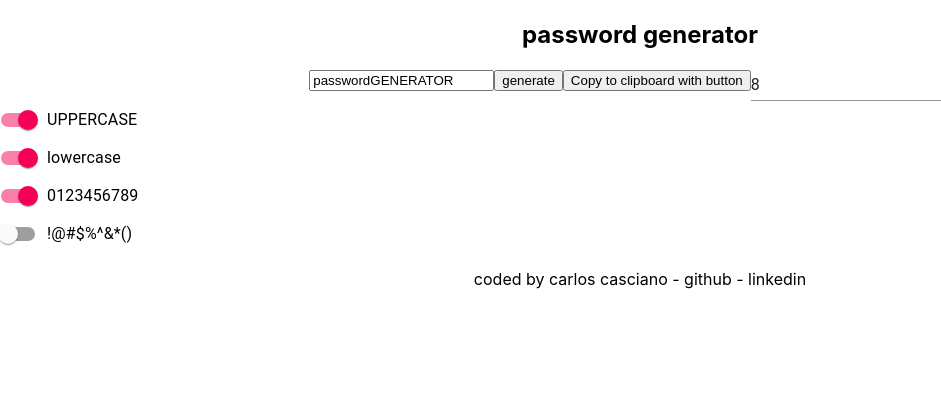
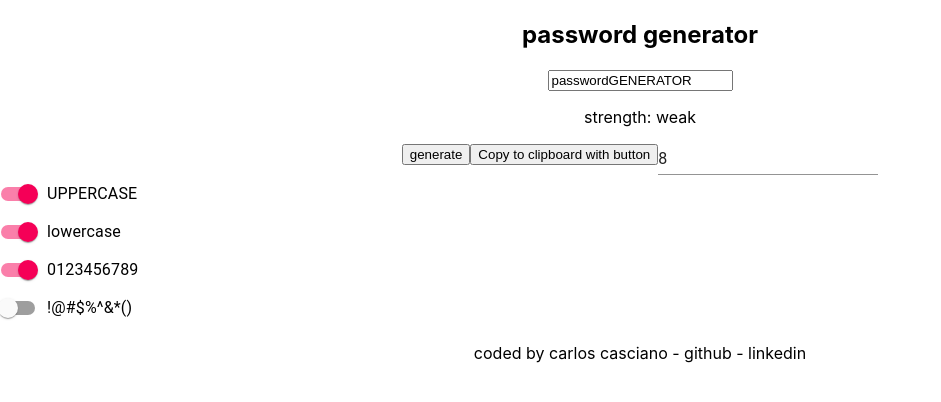
Before and after one commit to carloscasciano/password_generator_react, a React (Create React App) app: page / in a window 1280 px wide. Shown: the top 402 px of the page, without its empty margins (0-941 px from the left). Built offline with nearby package versions, Linux system fonts and the light colour scheme.

Commit message:
Add calculate strength feature

```diff
--- a/src/App.js
+++ b/src/App.js
@@ -9,6 +9,7 @@ import Footer from './components/Footer'
 
 import {generatePassword} from './code_logic/generatePassword'
 import {createMasterString} from './code_logic/generatePassword'
+import {checkPasswordStrength} from './code_logic/checkPassWordStrenght'
 
 
 /*  */
@@ -24,6 +25,8 @@ function App() {
     symbols: false,
     numbers: true
     })
+  const [passwordStrength, setPasswordStrength] = useState("weak")
+
 
   // handlers
 
@@ -38,7 +41,10 @@ function App() {
   const handleGeneratePassword = () => {
     const rulesString = createArrayOfRulesFromSwitches(rulesSwitches)
     const charactersString = createMasterString(rulesString)
-    setGeneratedPassword(generatePassword(userCharacterLengthInput,charactersString))
+    const newPassword = generatePassword(userCharacterLengthInput,charactersString)
+    const newPasswordStrength = checkPasswordStrength(newPassword)
+    setGeneratedPassword(newPassword)
+    setPasswordStrength(newPasswordStrength)
   }
 
 
@@ -61,6 +67,7 @@ function App() {
       <Title />
       <GeneratedPasswordMenu
         generatedPassword = {generatedPassword}
+        passwordStrength = {passwordStrength}
       />
       <ButtonsMenu
         handleGeneratePassword = {handleGeneratePassword}
--- a/src/code_logic/checkPassWordStrenght.js
+++ b/src/code_logic/checkPassWordStrenght.js
@@ -1,6 +1,6 @@
 const zxcvbn = require('zxcvbn')
 
-const checkPasswordStrength = (password) => {
+export const checkPasswordStrength = (password) => {
     const score = zxcvbn(password).score
     switch (score) {
         case 0 : return 'risky'
@@ -11,5 +11,3 @@ const checkPasswordStrength = (password) => {
         default : return 'unknow'
     }
 }
-
-export default {checkPasswordStrength}
--- a/src/components/GeneratedPasswordMenu.js
+++ b/src/components/GeneratedPasswordMenu.js
@@ -4,6 +4,7 @@ const GeneratedPasswordMenu = (props) => {
     return (
         <>
             <input value={props.generatedPassword} readOnly></input>
+            <p>strength: {props.passwordStrength}</p>
         </>
     )
 }
```
